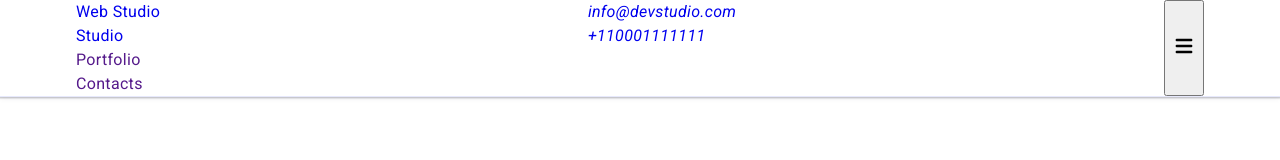
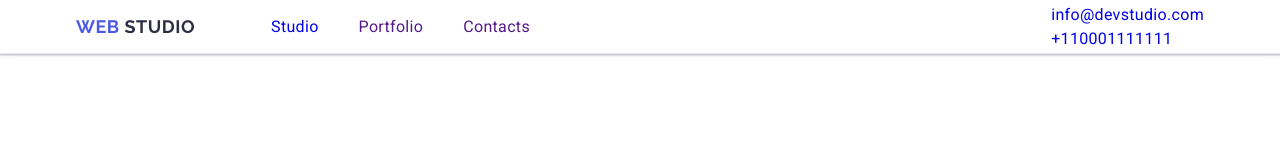
Before and after one commit to Olga-Makhynko/goit-markup-hw-06, a plain HTML site: page index.html in a window 1280 px wide. Drawn offline with nearby package versions, Linux system fonts and the light colour scheme.

Commit message:
add header styles

```diff
--- a/css/styles-old.css
+++ b/css/styles-old.css
@@ -1,4 +1,9 @@
 /* #region Header */
+.header-page .container {
+  display: flex;
+  justify-content: space-between;
+  gap: 40px;
+}
 
 .nav-page {
   display: flex;
@@ -7,24 +12,15 @@
   padding-left: 15px;
   padding-right: 15px;
 }
+.header-logo {
+  padding: 24px 0;
+  margin-right: 76px;
+}
 
 .header-page .container {
   display: flex;
   justify-content: space-between;
   gap: 40px;
-}
-
-.logo {
-  font-family: 'Raleway', sans-serif;
-  font-weight: 700;
-  font-size: 18px;
-  line-height: 1.17;
-  letter-spacing: 0.03em;
-  text-transform: uppercase;
-  color: #4d5ae5;
-  text-decoration: none;
-  margin-right: 76px;
-  transition: color 250ms cubic-bezier(0.4, 0, 0.2, 1);
 }
 
 .logo-style {
--- a/css/styles.css
+++ b/css/styles.css
@@ -80,8 +80,67 @@ button {
     0 1px 1px 0 rgba(46, 47, 66, 0.16), 0 2px 1px 0 rgba(46, 47, 66, 0.08);
 }
 
-.header-page .container {
+.heder-container {
   display: flex;
+  align-items: center;
   justify-content: space-between;
+}
+.nav-list,
+.address-header {
+  display: none;
+}
+
+.logo {
+  font-family: 'Raleway', sans-serif;
+  font-weight: 700;
+  font-size: 18px;
+  line-height: 1.17;
+  letter-spacing: 0.03em;
+  text-transform: uppercase;
+  color: #4d5ae5;
+  text-decoration: none;
+  margin-right: 76px;
+  transition: color 250ms cubic-bezier(0.4, 0, 0.2, 1);
+}
+
+.header-logo {
+  padding: 16px 0;
+  display: block;
+}
+
+.header-logo .logo-style {
+  color: #2e2f42;
+}
+
+.burger-btn {
+  padding: 0;
+  border: none;
+  background-color: transparent;
+}
+
+.burger-icon {
+  display: block;
+  fill: #2f2f37;
+}
+
+@media screen and (min-width: 768px) {
+  .burger-btn {
+    display: none;
+  }
+}
+
+.nav-list {
+  display: flex;
+  align-items: center;
   gap: 40px;
 }
+
+.address-header {
+  font-style: normal;
+  display: block;
+}
+
+.nav-page {
+  display: flex;
+  align-items: center;
+}
--- a/index.html
+++ b/index.html
@@ -22,9 +22,9 @@
   <body>
     <!--  #region Header -->
     <header class="header-page">
-      <div class="container">
+      <div class="container heder-container">
         <nav class="nav-page">
-          <a class="logo" href="./index.html"
+          <a class="logo header-logo" href="./index.html"
             >Web
             <span class="logo-style">Studio </span>
           </a>
@@ -41,7 +41,7 @@
           </ul>
         </nav>
         <address class="address-header">
-          <ul class="nav-list">
+          <ul class="nav-list-adress">
             <li>
               <a class="address-link" href="mailto:info@devstudio.com"
                 >info@devstudio.com</a
```
